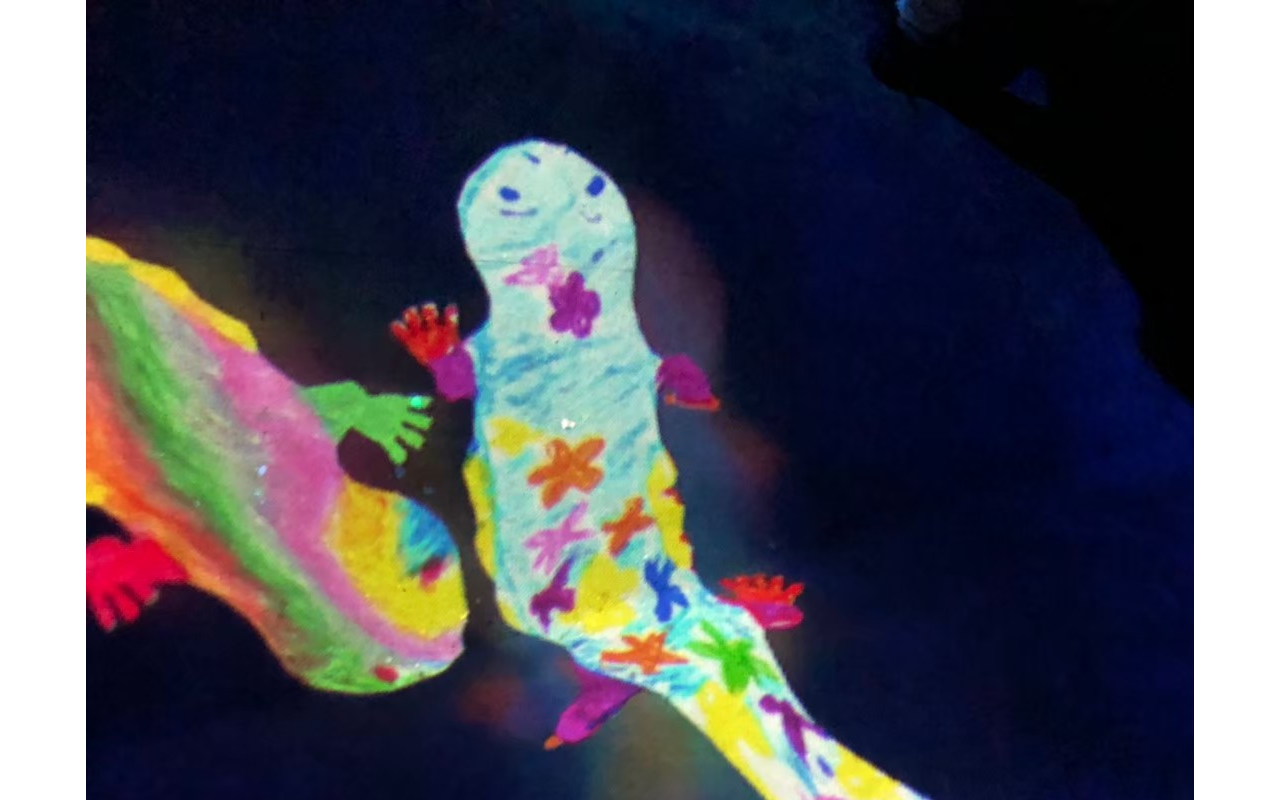
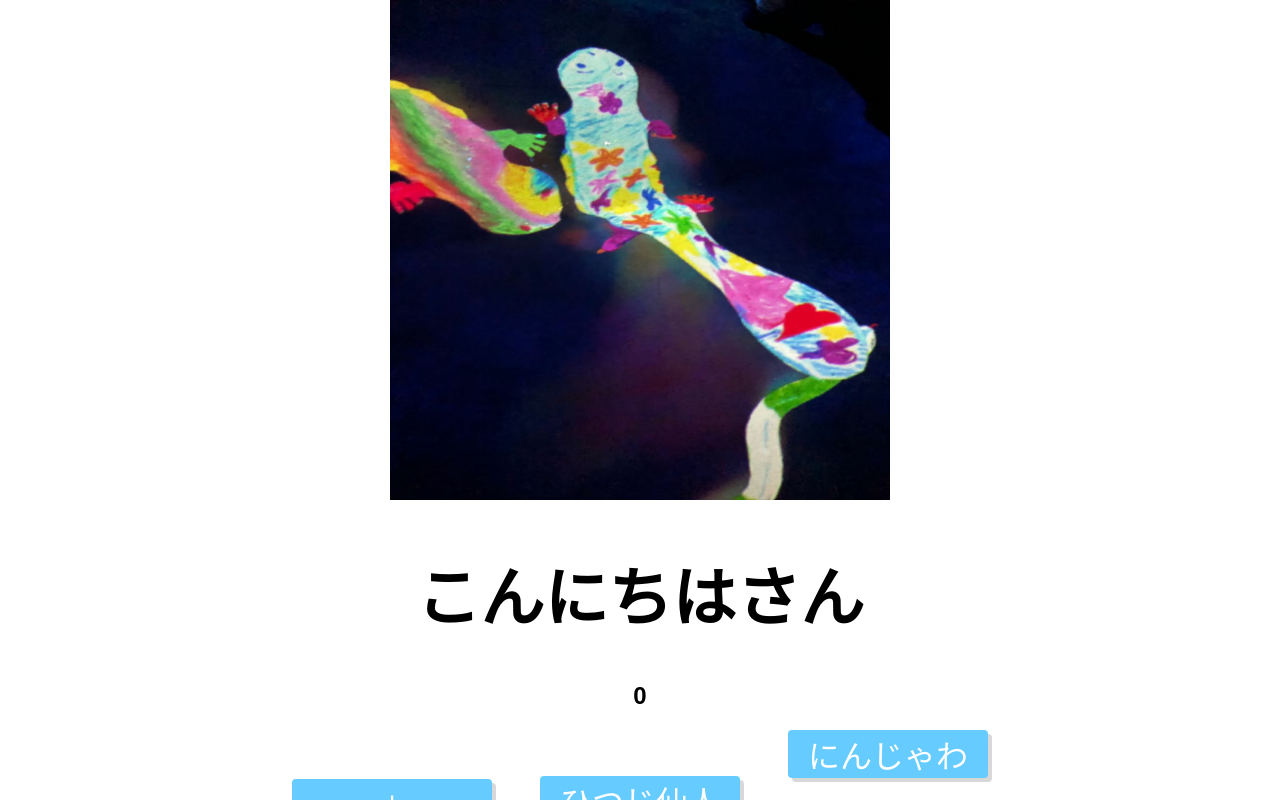
Before and after one commit to stamander/challenge_react, a React (Create React App) app: page / in a window 1280 px wide. Shown: the top 800 px of the page. Built offline with nearby package versions, Linux system fonts and the light colour scheme.

Commit message:
Update index.css

```diff
--- a/src/index.css
+++ b/src/index.css
@@ -28,3 +28,9 @@ button {
   -moz-appearance: none;
   appearance: none;
 }
+
+
+img{
+  height: 500px;
+  width: 500px;
+}
```
